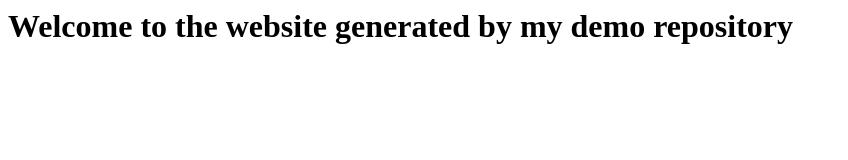
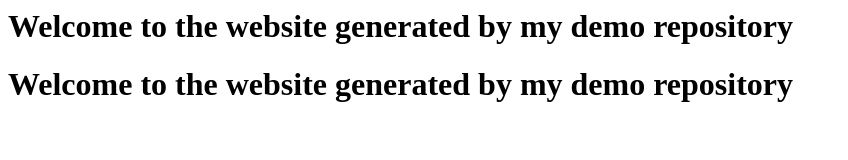
Before and after one commit to esteemed-org/demo-repository, a website: page index.html in a window 1280 px wide. Shown: the whole page, without its empty margins (0-848 px from the left). Drawn offline with Linux system fonts and the light colour scheme.

Commit message:
Update index.html

```diff
--- a/index.html
+++ b/index.html
@@ -1 +1,2 @@
 <h1>Welcome to the website generated by my demo repository</h1>
+<h1>Welcome to the website generated by my demo repository</h1>
```
